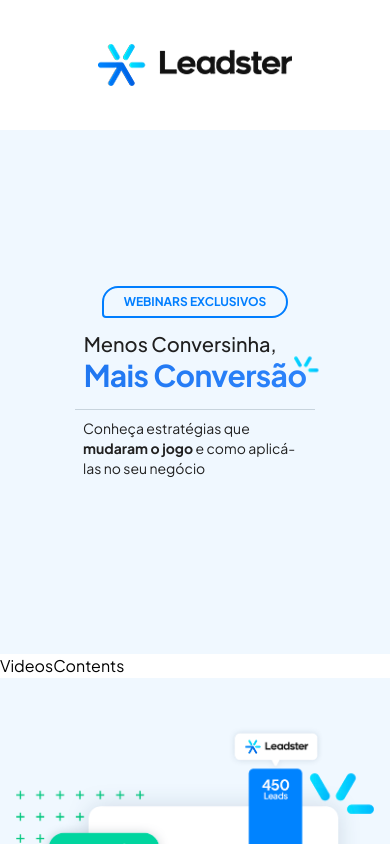
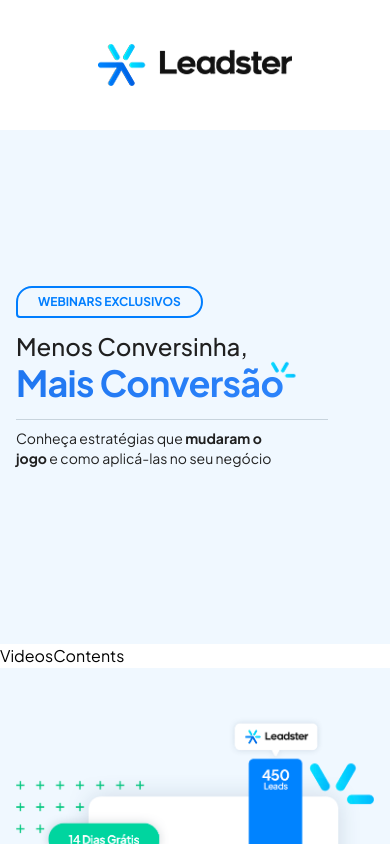
Before and after one commit to tascintra/videos-library, a Next.js app: page / in a window 390 px wide. Shown: the top 844 px of the page. Built offline with nearby package versions, Linux system fonts and the light colour scheme.

Commit message:
refactor(banner): banner molecules sizes refactored to improve responsiveness

```diff
--- a/src/components/molecules/Banner/Banner.tsx
+++ b/src/components/molecules/Banner/Banner.tsx
@@ -7,7 +7,7 @@
 
 export const Banner = () => {
   return (
-    <section className="flex flex-col items-center justify-center bg-prim-50 px-4 pb-[176px] pt-[156px]">
+    <section className="flex flex-col items-start xs:items-center justify-center bg-prim-50 px-4 pb-[176px] pt-[156px]">
       <Tooltip>Webinars Exclusivos</Tooltip>
       <MainTitle />
       <LineSeparator />
--- a/src/components/molecules/Banner/MainTitle.tsx
+++ b/src/components/molecules/Banner/MainTitle.tsx
@@ -1,8 +1,8 @@
 export const MainTitle = () => {
   return (
-    <h1 className="mt-3 text-xl font-medium capitalize text-prim-900 xs:mt-5 xs:text-2xl sm:text-center sm:text-4xl md:text-5xl">
+    <h1 className="mt-3 text-2xl font-medium capitalize text-prim-900 xs:mt-5 sm:text-center sm:text-4xl md:text-5xl">
       Menos conversinha,{' '}
-      <span className="relative block bg-gradient-linear bg-clip-text text-3xl font-bold leading-[1.15] -tracking-[0.020em] text-transparent after:absolute after:-right-3 after:bottom-2 after:w-8 after:scale-50 after:content-asset-header xs:text-5xl xs:after:-right-2 xs:after:bottom-5 xs:after:scale-75 sm:text-7xl sm:after:-right-1 sm:after:bottom-9 sm:after:scale-100 md:text-[5.5rem] md:after:bottom-11">
+      <span className="relative block bg-gradient-linear bg-clip-text text-4xl font-bold leading-[1.15] -tracking-[0.020em] text-transparent after:absolute after:-right-3 after:bottom-3 after:w-8 after:scale-50 after:content-asset-header xs:text-5xl xs:after:-right-2 xs:after:bottom-5 xs:after:scale-75 sm:text-7xl sm:after:-right-1 sm:after:bottom-9 sm:after:scale-100 md:text-[5.5rem] md:after:bottom-11">
         mais conversão
       </span>
     </h1>
--- a/src/components/molecules/Banner/Separator.tsx
+++ b/src/components/molecules/Banner/Separator.tsx
@@ -1,5 +1,5 @@
 export const LineSeparator = () => {
   return (
-    <span className="mb-2 mt-4 h-[1px] w-full max-w-[240px] bg-sec-200 xs:max-w-sm sm:mb-4 sm:mt-6 sm:max-w-[594px] md:mb-5 md:mt-9 md:max-w-[720px]" />
+    <span className="mb-2 mt-4 h-[1px] w-full max-w-[312px] bg-sec-200 xs:max-w-sm sm:mb-4 sm:mt-6 sm:max-w-[594px] md:mb-5 md:mt-9 md:max-w-[720px]" />
   )
 }
--- a/src/components/molecules/Banner/Subtitle.tsx
+++ b/src/components/molecules/Banner/Subtitle.tsx
@@ -1,9 +1,8 @@
 export const Subtitle = () => {
   return (
-    <h2 className="max-w-[224px] text-sm xs:max-w-[356px] sm:max-w-[654px] sm:text-center sm:text-[0.9125rem] md:text-lg text-prim-900">
-    Conheça estratégias que{' '}
-    <span className="font-bold">mudaram o jogo</span> e como aplicá-las no
-    seu negócio
-  </h2>
+    <h2 className="max-w-[268px] text-sm text-prim-900 xs:max-w-[356px] sm:max-w-[654px] sm:text-center sm:text-[0.9125rem] md:text-lg">
+      Conheça estratégias que <span className="font-bold">mudaram o jogo</span>{' '}
+      e como aplicá-las no seu negócio
+    </h2>
   )
 }
```
